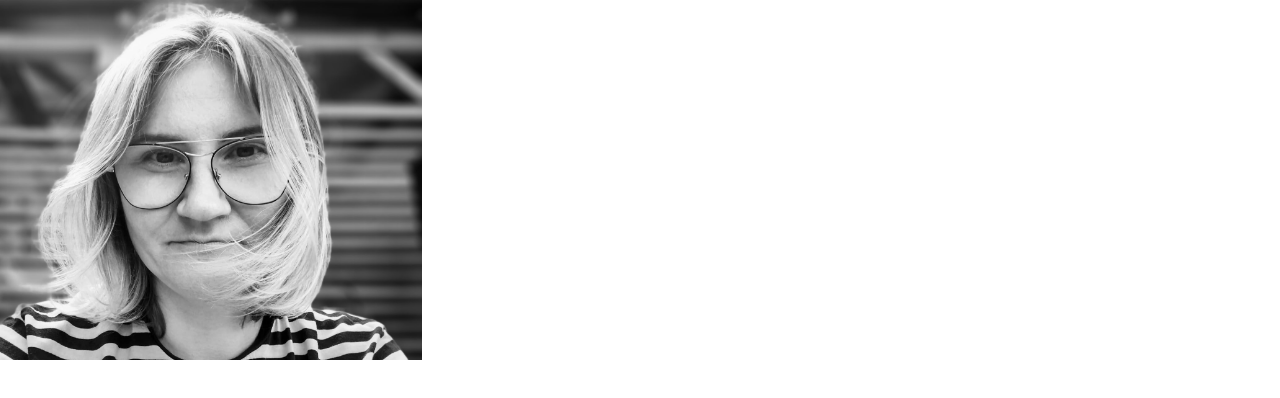
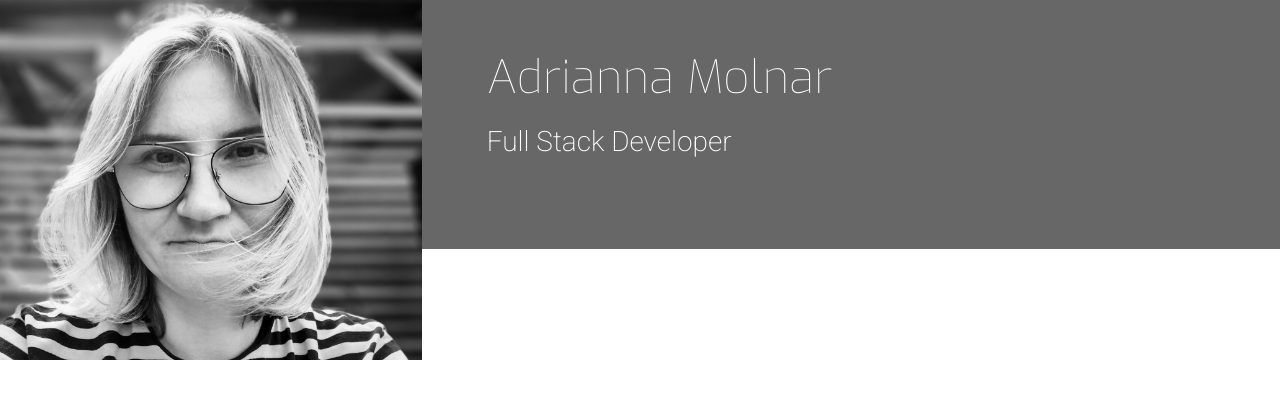
Before and after one commit to adamolnar/Resume, a plain HTML site: page index.html in a window 1280 px wide. Drawn offline with nearby package versions, Linux system fonts and the light colour scheme.

Commit message:
Add name and title row to html

```diff
--- a/assets/css/style.css
+++ b/assets/css/style.css
@@ -1,7 +1,19 @@
 @import url('https://fonts.googleapis.com/css?family=Roboto:100,200,300,400,500,600,700|Exo:100,200,300,400,500,600,700');
+
+/*--------------------------------------------Colors*/
+
+.bg-color-name-title {
+    background-color: #676767;
+}
+
+/*--------------------------------------------Heading*/
 
 header {
     margin: 0;
+}
+
+.heading {
+    margin-left: 50px;
 }
 
 .logo {
@@ -14,3 +26,20 @@ header {
     -moz-transition: all .5s ease-in-out;
     -webkit-transition: all .5s ease-in-out;
 }
+
+.name {
+    font-family: "Exo", sans-serif;
+    font-weight: 100;
+    font-size: 46px;
+    margin-top: 50px;
+    color: #fff;
+}
+
+.title {
+    font-family: "Roboto", sans-serif;
+    font-weight: 200;
+    font-size: 28px;
+    margin-top: 20px;
+    margin-bottom: 90px;
+    color: #fff;
+}
--- a/index.html
+++ b/index.html
@@ -17,7 +17,12 @@
         <div class="row">
             <a class="col-md-4 logo" href="index.html"></a>
             <div class="col-md-8">
-
+                <div class="row bg-color-name-title">
+                    <div class="col heading">
+                        <h1 class="name">Adrianna Molnar</h1>
+                        <h2 class="title"> Full Stack Developer</h2>
+                    </div>
+                </div>
             </div>
         </div>
 
```
